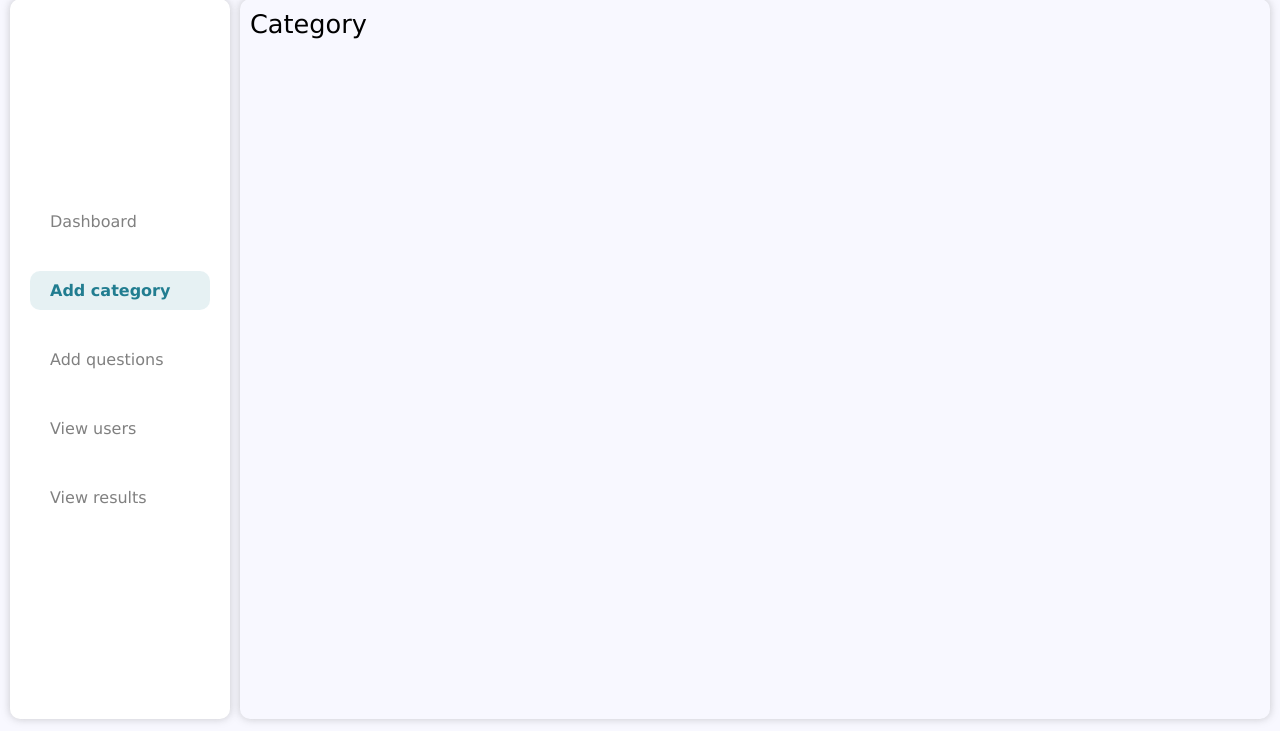
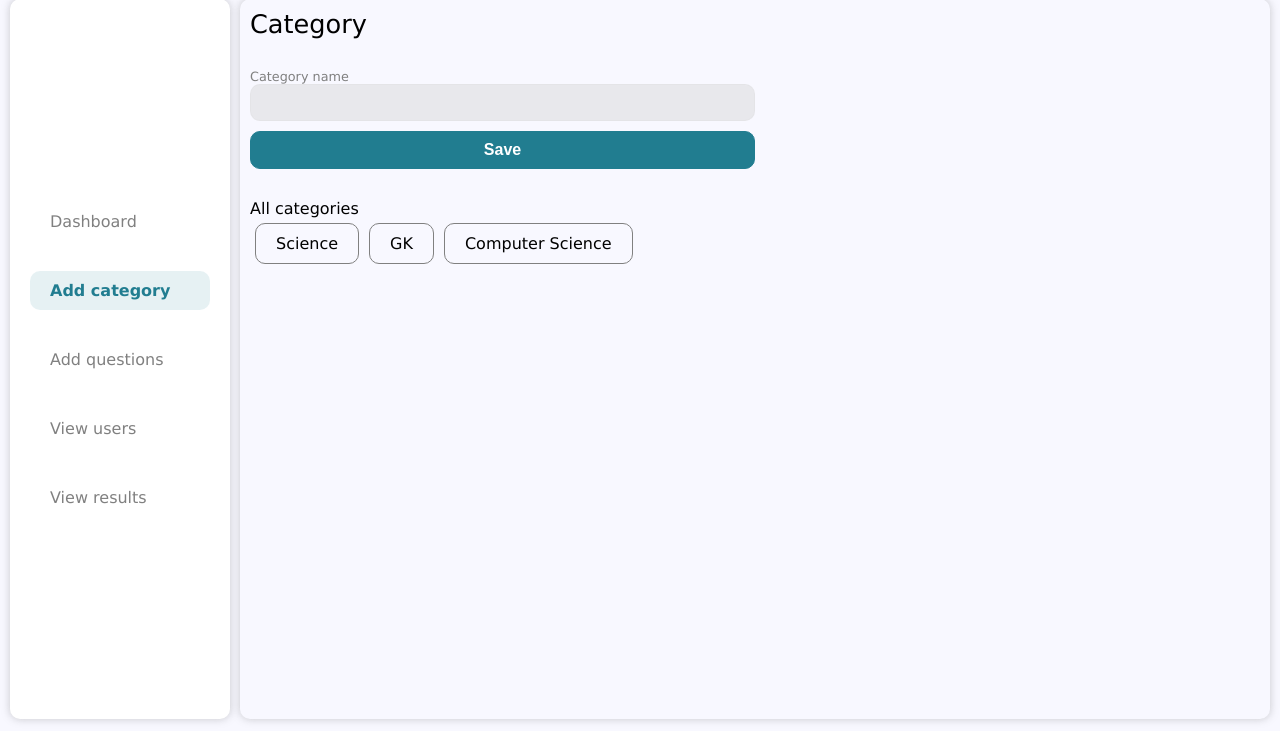
Before and after one commit to kasyap04/django-quiz, a Django app: template dashboard/templates/dashboard/add-category.html in a window 1280 px wide. Shown: the part 69-800 px from the top of the page. Run offline with Django 4.2, Linux system fonts and the light colour scheme; the template is opened without the code that fills it: values named after a table or form of the project are taken from there, others are empty; data comes from the database, SQL or seed files in the repository.

Commit message:
Add questions

```diff
--- a/dashboard/templates/dashboard/add-category.html
+++ b/dashboard/templates/dashboard/add-category.html
@@ -1,11 +1,56 @@
 {% extends "dashboard/admin-dashboard.html" %}
 
 {% block admin %}
+<title>Add category | {{ username }}</title>
 <script> document.getElementById("nav-category").classList.add("selected-nav") ; </script>
+<style>
+.input-area{
+  margin-bottom: 10px;
+}
+
+.add-category-container{
+  margin-bottom: 30px;
+}
+
+.all-category-container {
+  display: flex;
+  flex-wrap: wrap;
+}
+
+.all-category-container article{
+  border: 1px solid gray;
+  padding: 10px 20px;
+  margin: 5px;
+  border-radius: 10px;
+}
+</style>
+
 
 <div class="main-container">
   <header class="page-header">Category</header>
 
-  <header class="sub-header"></header>
+  <section class="add-category-container">
+    <article class="form-child-cont input-area">
+      <span>Category name</span>
+      <input type="text" id="category-name">
+    </article>
+
+    <article class="form-child-cont">
+      <button class="primary-button" onclick="saveCategory()">Save</button>
+    </article>
+  </section>
+
+  <div class="sub_header">All categories</div>
+  {% if  categories%}
+    <div class="all-category-container">
+      {% for cat in  categories%}
+        <article>{{ cat.category_name }}</article>
+      {% endfor %}
+    </div>
+  {% else %}
+  <article class='nothing-found'>No category found</article>
+  {% endif %}
+
 </div>
+<script src="/static/js/add-category.js"></script>
 {% endblock admin %}
--- a/dashboard/templates/dashboard/admin-dashboard.html
+++ b/dashboard/templates/dashboard/admin-dashboard.html
@@ -19,15 +18,15 @@
         <main>
             <aside>
                 <a href=""> <article id="nav-bashboard">Dashboard</article> </a>
-                <a href="/add-category"> <article id="nav-category">Add category</article> </a>
-                <a href=""> <article class="nav- navbar">Add questions</article> </a>
+                <a href="/category"> <article id="nav-category">Add category</article> </a>
+                <a href="/question"> <article id="nav-question">Add questions</article> </a>
                 <a href=""> <article class="nav- navbar">View users</article> </a>
                 <a href=""> <article class="nav- navbar">View results</article> </a>
 
             </aside>
             <div class="main-div">
                 {% block admin %}
-
+                <title>Admin Dashboard | {{ username }}</title>
                 <script> document.getElementById("nav-bashboard").classList.add("selected-nav") ; </script>
 
                   <div class="main-container">
--- a/dashboard/urls.py
+++ b/dashboard/urls.py
@@ -1,8 +1,9 @@
 from django.urls import path
-from dashboard.views import Dashboard, CategoryView
+from dashboard.views import Dashboard, CategoryView, QuestionsView
 
 
 urlpatterns = [
     path('', Dashboard.as_view(), name="dashboard"),
-    path('add-category', CategoryView.as_view(), name="add-category")
+    path('category', CategoryView.as_view(), name="category"),
+    path('question', QuestionsView.as_view(), name="question"),
 ]
--- a/static/css/base.css
+++ b/static/css/base.css
@@ -28,3 +28,41 @@ body{
     font-weight: bold;
     background-color: rgba(33, 126, 144, 0.11);
 }
+
+
+.form-child-cont{
+    display: grid;
+}
+
+.form-child-cont span{
+    color: grey;
+    font-size: 0.8em;
+}
+
+.form-child-cont input{
+    padding: 10px;
+    border-radius: 10px;
+    border: 1px solid #d3d3d331;
+    background-color: #d3d3d370;
+    outline: none;
+}
+
+.form-child-cont input:focus{
+    border-color: lightgray;
+}
+
+.form-child-cont .primary-button{
+    padding: 9px;
+    border-radius: 10px;
+    font-size: 1em;
+    border: 1px solid var(--primary-color);
+    background-color: var(--primary-color);
+    color: white;
+    font-weight: bold;
+}
+
+.nothing-found{
+    color: grey;
+    margin-top: 20px;
+    text-align: center;
+}
--- a/static/css/dashboard/dashboard.css
+++ b/static/css/dashboard/dashboard.css
@@ -51,5 +51,14 @@ aside article{
 
 .page-header{
     font-size: 1.6em;
+    display: flex;
+    margin-bottom: 30px;
+    justify-content: space-between;
     /* font-weight: bold; */
 }
+
+.add-category-container{
+    margin-top: 30px;
+    min-width: 400px;
+    width: 50%;
+}
--- /dev/null
+++ b/static/js/add-category.js
@@ -0,0 +1,28 @@
+saveCategory = () => {
+    let category = document.getElementById("category-name").value.trim() ;
+
+    if(category){
+        $.ajax({
+            type: "POST",
+            url: "",
+            data : {
+                'category' : category
+            },
+            success: (response) => {
+                location.reload() ;
+
+                // if(response.status){
+                //     alert(response.msg) ;
+                // } else {
+                //     if(response.msg == 'login'){
+                //         location.reload()
+                //     }
+                // }
+            },
+            error : () => {
+                alert("Can't add category") ;
+            }
+        }) ;
+    } else
+    alert("Please enter category name") ;
+}
```
Also changed, not shown: other parts of dashboard/templates/dashboard/admin-dashboard.html (+0 -1 lines), dashboard/templates/dashboard/questions.html (added, +86 -0 lines), dashboard/views.py (+56 -2 lines), db.sqlite3.
